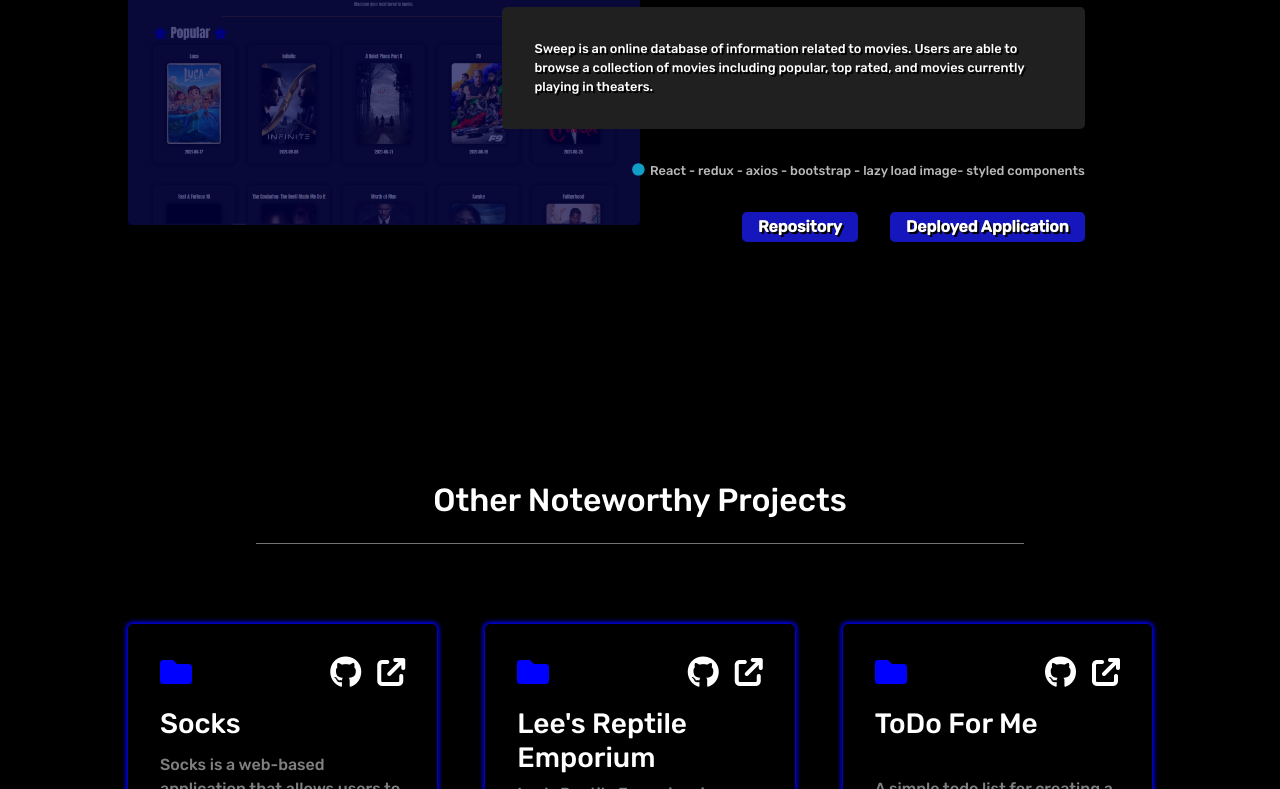
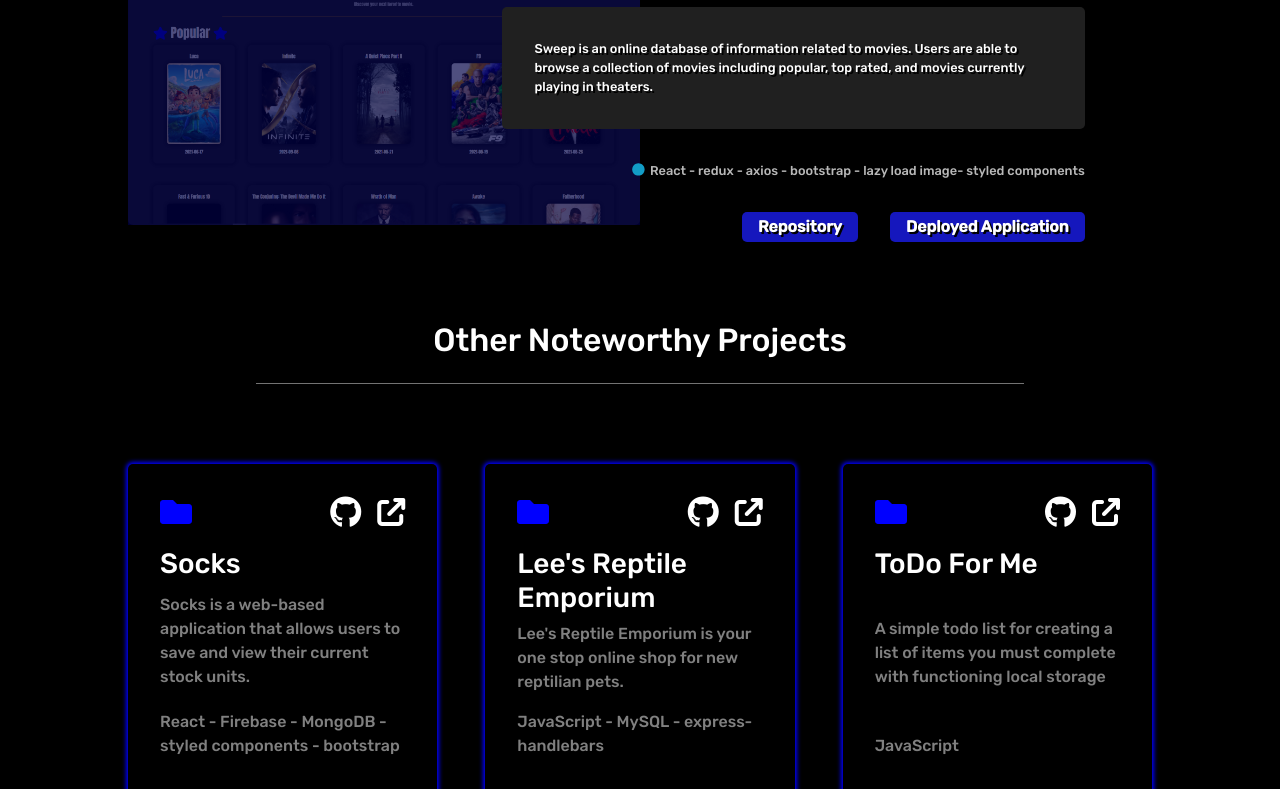
Before and after one commit to ColinJhEdwards/react-portfolio, a React (Create React App) app: page /projects in a window 1280 px wide. Shown: the part 1416-2205 px from the top of the page. Built offline with nearby package versions, Linux system fonts and the light colour scheme.

Commit message:
removed margin top for nteworthy projects

```diff
--- a/src/pages/Projects.js
+++ b/src/pages/Projects.js
@@ -72,9 +72,7 @@ const StyledProjects = styled(motion.div)`
     width: 80%;
     margin: auto;
   }
-  .other {
-    margin-top: 10rem;
-  }
+
   .minorProjects {
     display: grid;
     grid-template-columns: repeat(auto-fit, minmax(300px, 1fr));
```
